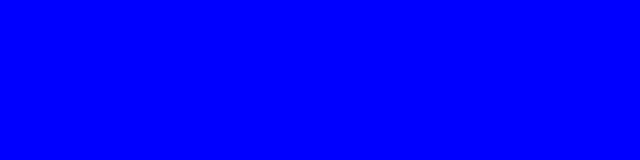
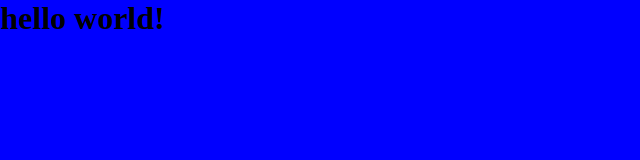
Before and after one commit to AkshayGit17/template-test, a plain HTML site: page index.html in a window 1280 px wide. Shown: the whole page, without its empty margins (0-640 px from the left). Drawn offline with Linux system fonts and the light colour scheme.

Commit message:
hello world

```diff
--- a/index.html
+++ b/index.html
@@ -13,5 +13,7 @@
     <script src="script.js" defer></script>
   </head>
 
-  <body></body>
+  <body>
+    <h1>hello world!</h1>
+  </body>
 </html>
```
